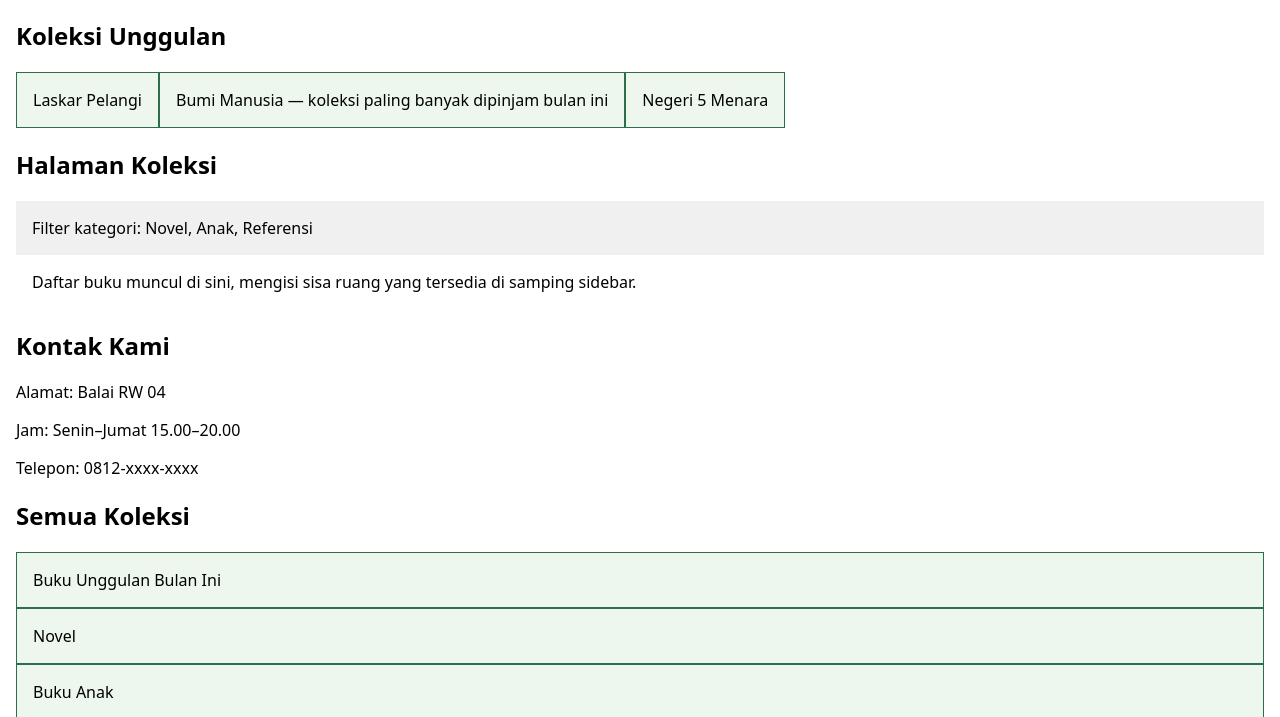
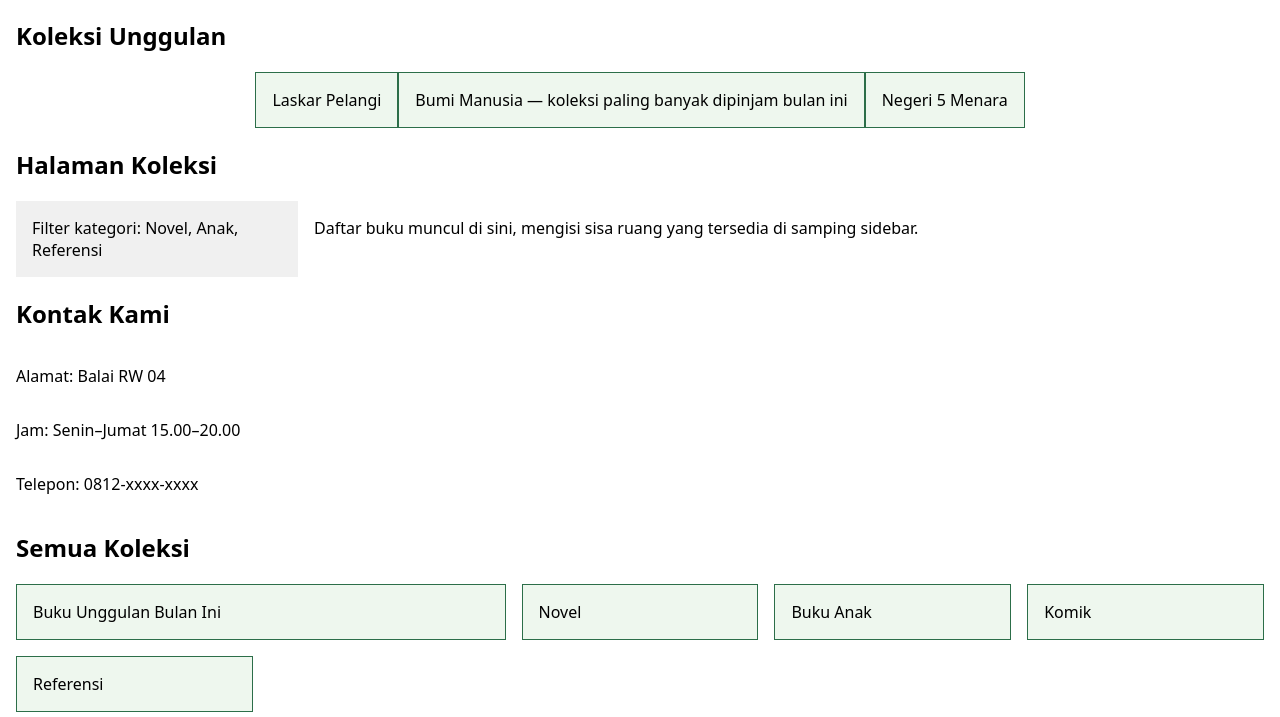
Before and after one commit to webdev-if-its/pweb-5053251003, a website: page m03/index.html in a window 1280 px wide. Shown: the part 83-800 px from the top of the page. Drawn offline with Linux system fonts and the light colour scheme.

Commit message:
Tugas m03 sudah dikerjakan

```diff
--- a/m03/style.css
+++ b/m03/style.css
@@ -7,9 +7,11 @@
   padding: 1rem;
 }
 
-/* Level 1 */
+/* Level 1, 2, dan 3 */
 .kartu-flex {
   display: flex;
+  justify-content: center;
+  align-items: stretch;
 }
 
 .kartu {
@@ -18,30 +20,35 @@
   border: 1px solid #2c6e49;
 }
 
-/* Level 2 */
-
-/* Level 3  */
 
 /* Level 4 */
 .tata-letak {
+  display: flex;
 }
 
 .sidebar {
   background-color: #f0f0f0;
   padding: 1rem;
+  flex: 0 0 250px;
 }
 
 .konten {
   background-color: #ffffff;
   padding: 1rem;
+  flex: 1;
 }
 
 /* Level 5 */
 .info-kontak {
+  display: flex;
+  flex-direction: column;
 }
 
-/* Level 6 */
+/* Level 6, 7, 9, 10*/
 .kisi {
+  display: grid;
+  grid-template-columns: repeat(auto-fit, minmax(200px, 1fr));
+  gap: 1rem;
 }
 
 .kartu-grid {
@@ -50,10 +57,7 @@
   padding: 1rem;
 }
 
-/* Level 7 */
-
-/* Level 8 */
-
-/* Level 9
-
-   Level 10 */
+/*level 8 */
+.unggulan{
+  grid-column: span 2;
+}
```
